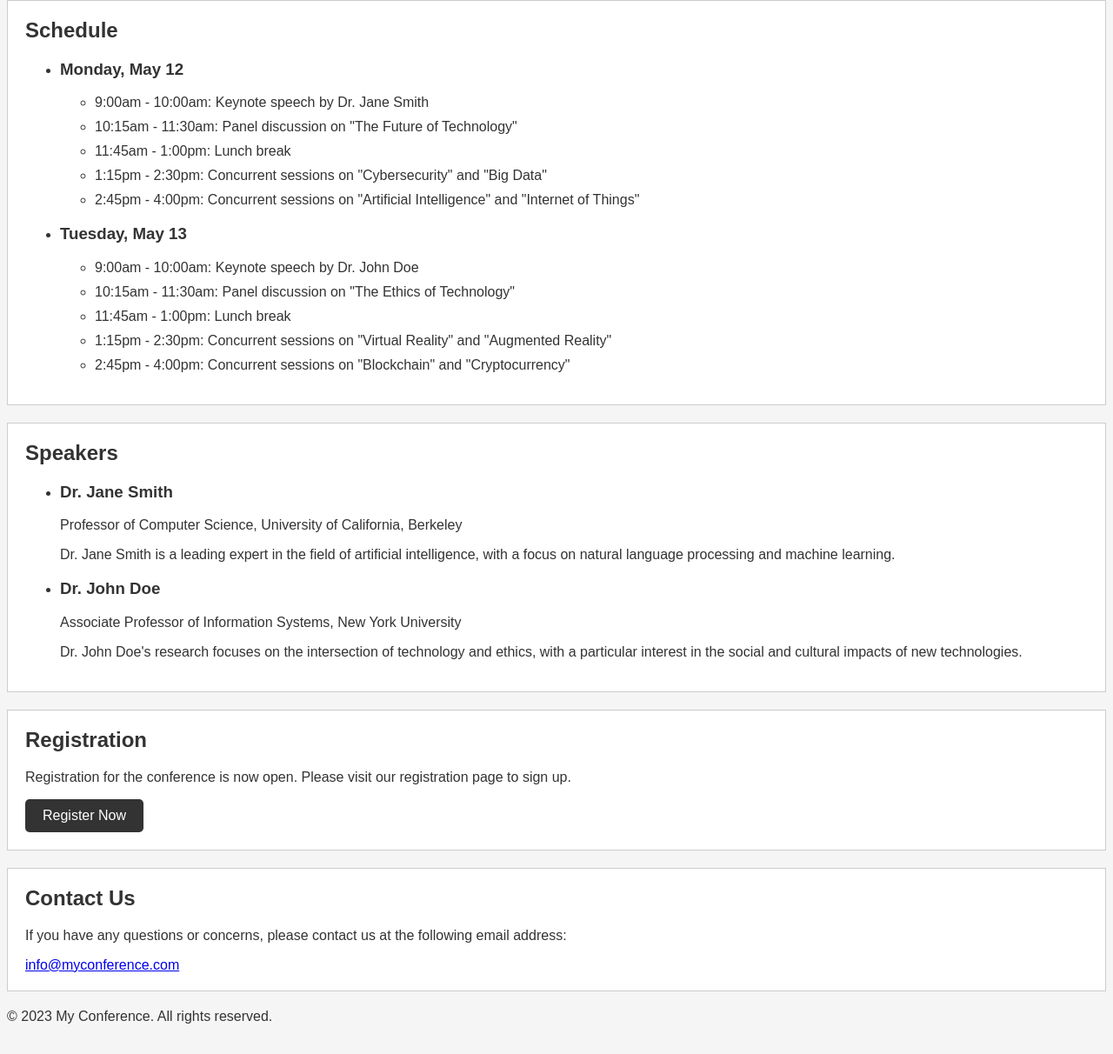
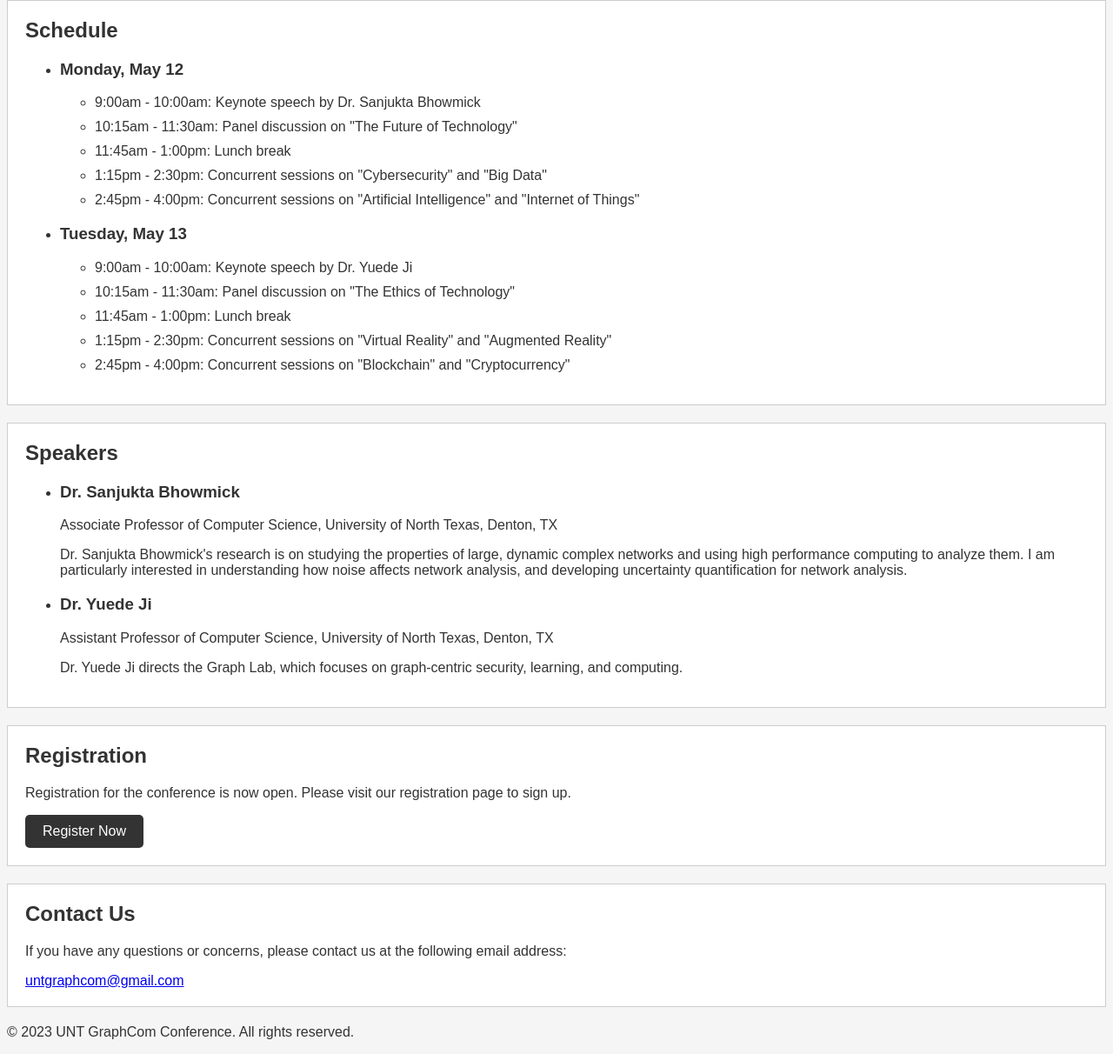
Before and after one commit to untgraphcom/untgraphcom.github.io, a plain HTML site: page index.html in a window 1280 px wide. Shown: the part 318-1530 px from the top of the page at 87% size. Drawn offline with Linux system fonts and the light colour scheme.

Commit message:
index.html update
commit

```diff
--- a/index.html
+++ b/index.html
@@ -1,12 +1,12 @@
 <!DOCTYPE html>
 <html>
   <head>
-    <title>My Conference</title>
+    <title>UNT GraphCom Conference</title>
     <link rel="stylesheet" type="text/css" href="style.css">
   </head>
   <body>
     <header>
-      <h1>Welcome to My Conference</h1>
+      <h1>Welcome to UNT GraphCom Conference</h1>
       <nav>
         <ul>
           <li><a href="#about">About</a></li>
@@ -28,7 +28,7 @@
           <li>
             <h3>Monday, May 12</h3>
             <ul>
-              <li>9:00am - 10:00am: Keynote speech by Dr. Jane Smith</li>
+              <li>9:00am - 10:00am: Keynote speech by Dr. Sanjukta Bhowmick</li>
               <li>10:15am - 11:30am: Panel discussion on "The Future of Technology"</li>
               <li>11:45am - 1:00pm: Lunch break</li>
               <li>1:15pm - 2:30pm: Concurrent sessions on "Cybersecurity" and "Big Data"</li>
@@ -38,7 +38,7 @@
           <li>
             <h3>Tuesday, May 13</h3>
             <ul>
-              <li>9:00am - 10:00am: Keynote speech by Dr. John Doe</li>
+              <li>9:00am - 10:00am: Keynote speech by Dr. Yuede Ji</li>
               <li>10:15am - 11:30am: Panel discussion on "The Ethics of Technology"</li>
               <li>11:45am - 1:00pm: Lunch break</li>
               <li>1:15pm - 2:30pm: Concurrent sessions on "Virtual Reality" and "Augmented Reality"</li>
@@ -51,14 +51,14 @@
         <h2>Speakers</h2>
         <ul>
           <li>
-            <h3>Dr. Jane Smith</h3>
-            <p>Professor of Computer Science, University of California, Berkeley</p>
-            <p>Dr. Jane Smith is a leading expert in the field of artificial intelligence, with a focus on natural language processing and machine learning.</p>
+            <h3>Dr. Sanjukta Bhowmick</h3>
+            <p>Associate Professor of Computer Science, University of North Texas, Denton, TX</p>
+            <p>Dr. Sanjukta Bhowmick's research is on studying the properties of large, dynamic complex networks and using high performance computing to analyze them. I am particularly interested in understanding how noise affects network analysis, and developing uncertainty quantification for network analysis.</p>
           </li>
           <li>
-            <h3>Dr. John Doe</h3>
-            <p>Associate Professor of Information Systems, New York University</p>
-            <p>Dr. John Doe's research focuses on the intersection of technology and ethics, with a particular interest in the social and cultural impacts of new technologies.</p>
+            <h3>Dr. Yuede Ji</h3>
+            <p>Assistant Professor of Computer Science, University of North Texas, Denton, TX</p>
+            <p>Dr. Yuede Ji directs the Graph Lab, which focuses on graph-centric security, learning, and computing.</p>
 		</li>
 	  </ul>
 	</section>
@@ -70,11 +70,11 @@
 	<section id="contact">
 		<h2>Contact Us</h2>
 			<p>If you have any questions or concerns, please contact us at the following email address:</p>
-		<a href="mailto:info@myconference.com">info@myconference.com</a>
+		<a href="mailto:untgraphcom@gmail.com">untgraphcom@gmail.com</a>
 	</section>
 	</main>
 	<footer>
-	<p>© 2023 My Conference. All rights reserved.</p>
+	<p>© 2023 UNT GraphCom Conference. All rights reserved.</p>
 	</footer>
   </body>
 </html>
```
